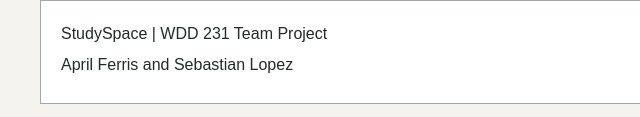
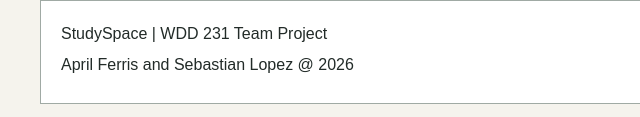
Before and after one commit to BYUI-Study-Space/study-space, a plain HTML site: page index.html in a window 1280 px wide. Shown: the part 1217-1334 px from the top of the page, 0-640 px from the left. Drawn offline with Linux system fonts and the light colour scheme; files that its build step writes are made by us from their sources; files whose address does not match are found by name.

Commit message:
Update footer to include copyright year

```diff
--- a/index.html
+++ b/index.html
@@ -165,7 +165,7 @@
     <footer class="site-footer">
       <div class="footer-info">
         <p>StudySpace | WDD 231 Team Project</p>
-        <p>April Ferris and Sebastian Lopez</p>
+        <p>April Ferris and Sebastian Lopez @ 2026</p>
       </div>
 
       <nav aria-label="Social media">
```
